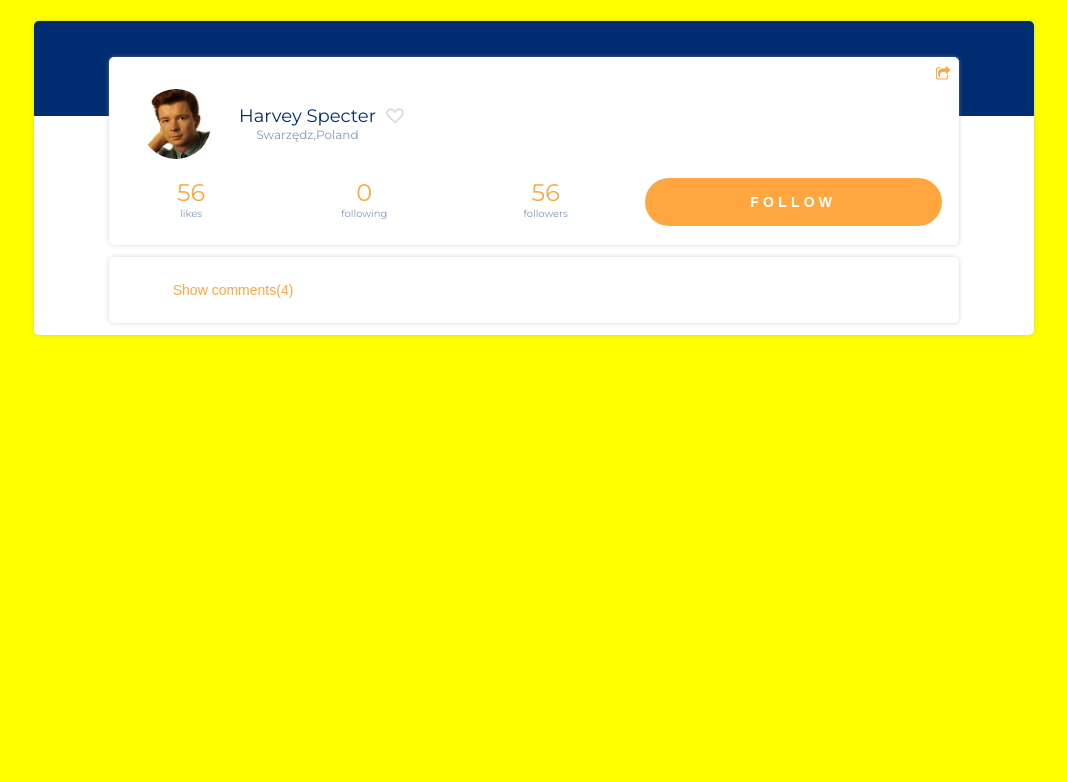
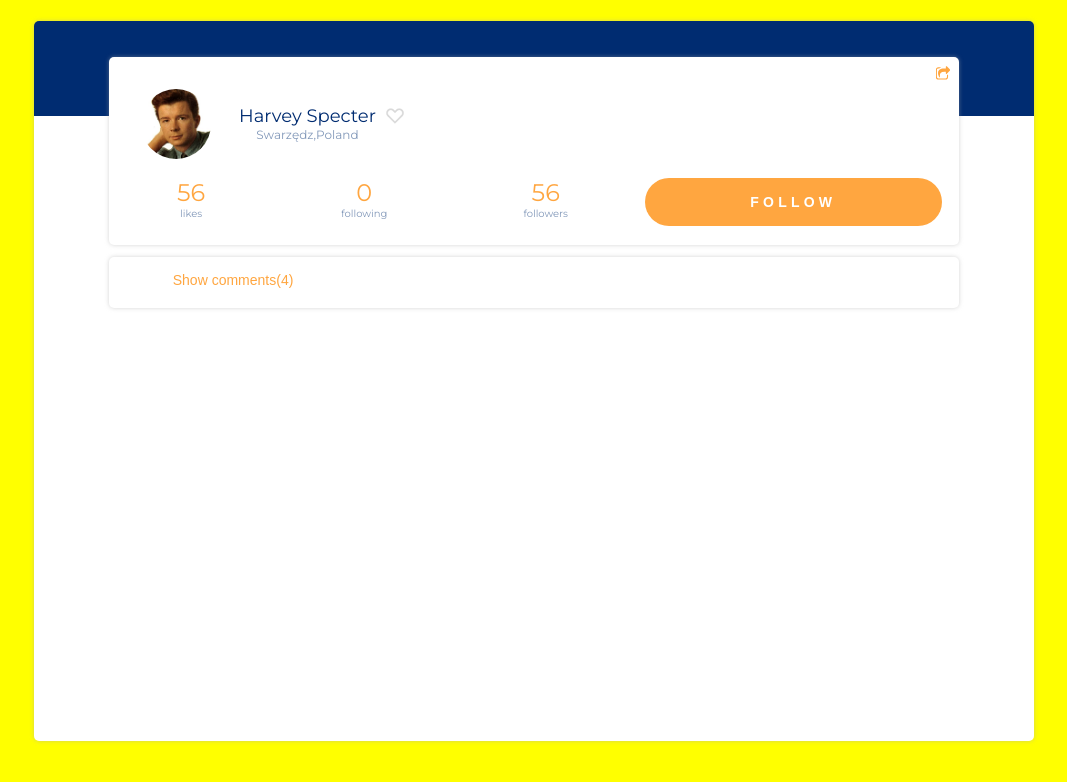
Before and after one commit to pawellicznerski/follow_app, a React (Create React App) app: page / in a window 1280 px wide. Shown: the top 782 px of the page, without its empty margins (106-1173 px from the left). Built offline with nearby package versions, Linux system fonts and the light colour scheme.

Commit message:
adding some styles

```diff
--- a/src/App.css
+++ b/src/App.css
@@ -32,8 +32,6 @@
     .single-comment__content__text {
       padding: 0 10px 30px 0;
       line-height: 21px; }
-      .single-comment__content__text_last {
-        padding: 0 10px 140px 0; }
     .single-comment__content__btn {
       border: 0;
       outline: none;
@@ -44,7 +42,8 @@
 
 .comments-grid {
   width: 85%;
-  overflow-y: auto; }
+  overflow-y: scroll;
+  min-height: 93px; }
 
 .hide {
   display: none; }
@@ -59,13 +58,15 @@
 .comments {
   width: 85%;
   min-width: 283px;
-  min-height: 23px;
-  max-height: 200px;
+  max-height: 15em;
   margin: 12px 0;
   border-radius: 5px;
   display: flex;
   flex-direction: column;
   box-shadow: 0 0 4px 0 rgba(172, 172, 172, 0.5); }
+  @media (min-width: 1000px) {
+    .comments {
+      max-height: 17em; } }
   .comments__toggle-comments {
     cursor: pointer;
     border: 0;
@@ -73,32 +74,26 @@
     background-color: white;
     font-size: 14px;
     color: #FFA640;
-    margin: 25px auto; }
+    margin: 15px auto 20px auto; }
     @media (min-width: 500px) {
       .comments__toggle-comments {
         width: 85%;
         align-self: flex-start;
         display: flex;
         justify-content: flex-start;
-        margin: 25px auto; } }
+        margin: 15px auto 20px auto; } }
   .comments__input-cnt {
-    border: 1px solid blue;
-    height: 300px;
+    height: 8em;
     display: flex;
     justify-content: center;
     align-items: center;
     bottom: 0;
-    width: 100%;
-    padding: 1vw  auto;
-    margin: 10px auto;
-    box-shadow: 0 2px 0 0 rgba(172, 172, 172, 0.5); }
+    width: 90%; }
     @media (min-width: 500px) {
       .comments__input-cnt {
         padding: 2vw  auto;
-        height: 430px; } }
-    @media (min-width: 1000px) {
-      .comments__input-cnt {
-        width: 850px; } }
+        height: 12em;
+        width: 85%; } }
     .comments__input-cnt__input-text {
       display: flex;
       justify-content: center;
@@ -272,21 +267,18 @@
 .main-profile {
   width: 85%;
   min-width: 283px;
+  max-height: 16em;
   margin-top: 36px;
   border-radius: 5px;
   display: flex;
   flex-direction: column;
   box-shadow: 0 0 4px 0 rgba(172, 172, 172, 0.5); }
-  @media (min-width: 500px) {
-    .main-profile {
-      min-height: 186px; } }
 
 .primary-container {
   display: flex;
   justify-content: center;
   align-items: flex-start;
-  min-height: 100vh;
-  max-height: 100vh;
+  height: 100vh;
   background-color: yellow; }
   .primary-container .follow-app {
     font-family: 'Montserrat', sans-serif;
@@ -297,8 +289,8 @@
     min-height: 90%;
     background: linear-gradient(to bottom, #002C71 95px, white 0%);
     display: flex;
-    flex-wrap: wrap;
-    justify-content: center; }
+    flex-direction: column;
+    align-items: center; }
     @media (min-width: 1000px) {
       .primary-container .follow-app {
         width: 1000px;
--- a/src/components/follow-app/_follow-app.scss
+++ b/src/components/follow-app/_follow-app.scss
@@ -13,8 +13,8 @@
   display: flex;
   justify-content: center;
   align-items: flex-start;
-  min-height: 100vh;
-  max-height: 100vh;
+  // in case it is put as component in larger project we use "%" instead "vh"
+  height: 100vh;
   background-color: yellow;
   .follow-app{
     font-family: 'Montserrat', sans-serif;
@@ -25,8 +25,8 @@
     min-height: 90%;
     background: linear-gradient(to bottom, #002C71 95px,white 0%);
     display: flex;
-    flex-wrap: wrap;
-    justify-content: center;
+    flex-direction: column;
+    align-items: center;
     @include laptop{
       width: 1000px;
       box-shadow: 0 0 4px 0 rgba(172,172,172,0.50);
--- a/src/components/follow-app/comments/_comments.scss
+++ b/src/components/follow-app/comments/_comments.scss
@@ -17,13 +17,15 @@
   // border: 1px solid green;
   width: 85%;
   min-width:283px;
-  min-height:23px;
-  max-height: 200px;
+  max-height: 15em;
   margin:12px 0;
   border-radius:5px;
   display: flex;
   flex-direction: column;
   box-shadow: 0 0 4px 0 rgba(172,172,172,0.50);
+  @include laptop{
+    max-height: 17em;
+  };
   &__toggle-comments{
     // border:1px solid black;
     cursor: pointer;
@@ -32,35 +34,36 @@
     background-color: white;
     font-size: 14px;
     color: #FFA640;
-    margin: 25px auto;
+    margin: 15px auto 20px auto;
     @include mobile{
       width: 85%;
       align-self: flex-start;
       display: flex;
       justify-content: flex-start;
-      margin: 25px auto;
+      margin: 15px auto 20px auto;
     };
   }
   &__input-cnt{
     // border: 0;
-    border:1px solid blue;
-    height: 300px;
+    // border:1px solid blue;
+    height: 8em;
     display: flex;
     // flex-direction: column;
     justify-content: center;
     align-items: center;
     // position: fixed;
     bottom:0;
-    width: 100%;
-    padding: 1vw  auto;
-    margin: 10px auto;
-    box-shadow: 0 2px 0 0 rgba(172,172,172,0.50);
+    width: 90%;
+    // padding: 0.5vw  auto;
+    // margin: 10px auto;
+    // box-shadow: 0 2px 0 0 rgba(172,172,172,0.50);
     @include mobile{
       padding: 2vw  auto;
-      height: 430px;
+      height: 12em;
+      width: 85%;
     };
     @include laptop{
-      width: 850px;
+      // width: 850px;
     };
     &__input-text{
       display: flex;
--- a/src/components/follow-app/comments/comments-grid/__comments-grid__single-comment/_comments-grid__single-comment.scss
+++ b/src/components/follow-app/comments/comments-grid/__comments-grid__single-comment/_comments-grid__single-comment.scss
@@ -42,9 +42,9 @@
     &__text{
       padding: 0 10px 30px 0;
       line-height: 21px;
-      &_last{
-        padding: 0 10px 140px 0;
-      }
+      // &_last{
+      //   padding: 0 10px 40px 0;
+      // }
     }
     &__btn{
       border: 0;
--- a/src/components/follow-app/comments/comments-grid/_comments-grid.scss
+++ b/src/components/follow-app/comments/comments-grid/_comments-grid.scss
@@ -2,6 +2,8 @@
 
 .comments-grid{
   width: 85%;
-  overflow-y: auto;
-
+  overflow-y: scroll;
+  min-height:93px;
+  // max-height: 15em;
+  // border: 1px solid red;
 }
--- a/src/components/follow-app/main-profile/_main-profile.scss
+++ b/src/components/follow-app/main-profile/_main-profile.scss
@@ -6,7 +6,7 @@
 .main-profile{
   width: 85%;
   min-width:283px;
-  // min-height: 235px;
+  max-height: 16em;
   margin-top: 36px;
   border-radius: 5px;
   // border: 1px solid red;
@@ -14,6 +14,6 @@
   flex-direction: column;
   box-shadow: 0 0 4px 0 rgba(172,172,172,0.50);
   @include mobile{
-    min-height: 186px;
+    // min-height: 186px;
   };
 }
```
